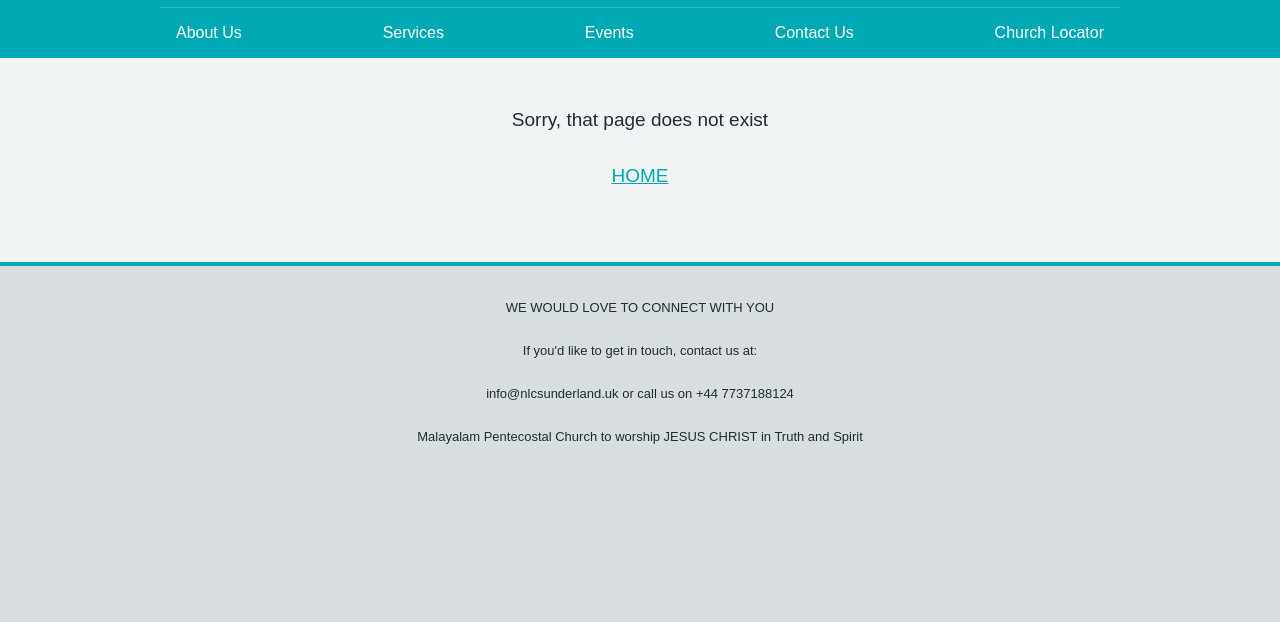
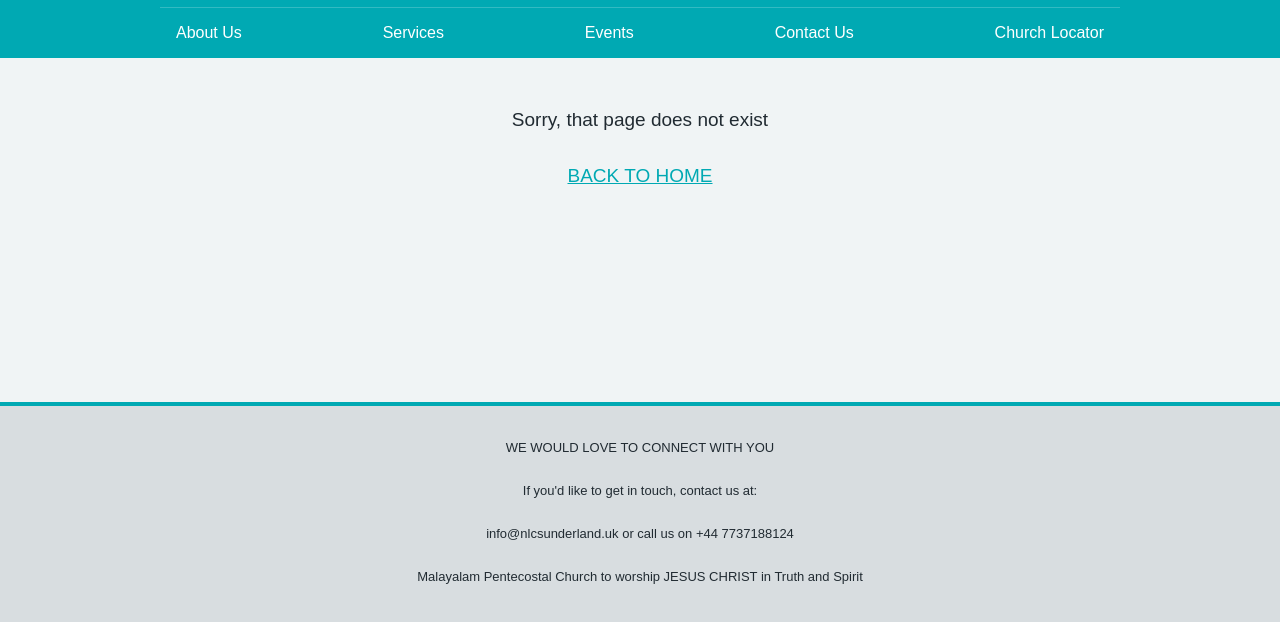
Before and after one commit to nlcsunderland/staging, a plain HTML site: page 404.html in a window 1280 px wide. Shown: the part 192-814 px from the top of the page. Drawn offline with Linux system fonts and the light colour scheme; a web font is replaced by a local one.

Commit message:
Update 404.html

```diff
--- a/404.html
+++ b/404.html
@@ -125,7 +125,9 @@
             <div class="nlc-grid-column-three-quarters">
                 <p style="text-align: center;">
                     Sorry, that page does not exist<br><br>
-                    <a href="index">HOME</a>
+                    <a href="index">BACK TO HOME</a>
+                    <br><br><br><br><br><br>
+
                 </p>
 
             </div>
```
